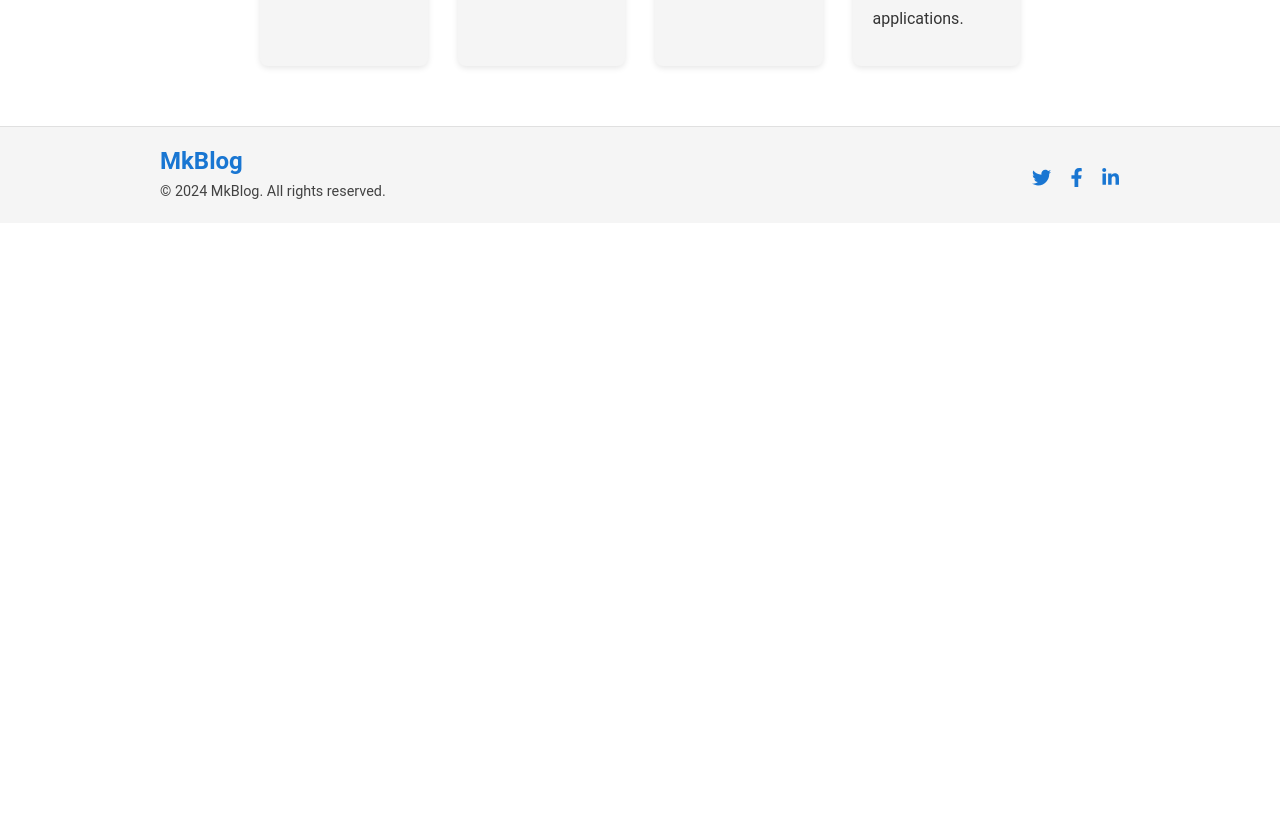
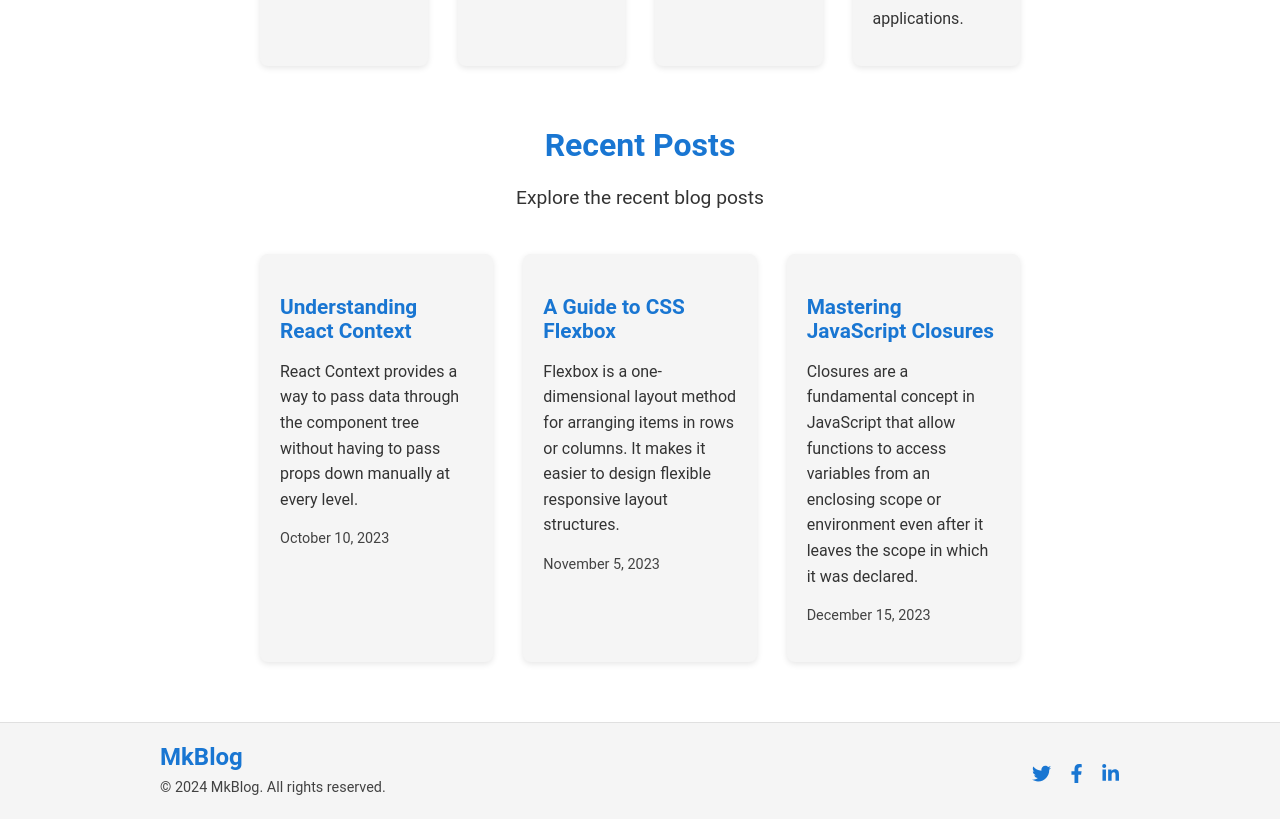
Before and after one commit to mustafatheconqueror/mkblog-app, a React (Vite) app: page / in a window 1280 px wide. Shown: the part 1103-1922 px from the top of the page. Before the commit the page ends 1326 px from the top, so only its background shows below. Built offline with nearby package versions, Linux system fonts and the light colour scheme.

Commit message:
Create Pages - v7

```diff
--- a/src/pages/Home/Home.jsx
+++ b/src/pages/Home/Home.jsx
@@ -18,6 +18,31 @@ const Home = () => {
             setMessage('Please enter a valid email address.');
         }
     };
+
+    // Sample blog data
+    const blogPosts = [
+        {
+            id: 1,
+            title: 'Understanding React Context',
+            excerpt:
+                'React Context provides a way to pass data through the component tree without having to pass props down manually at every level.',
+            date: 'October 10, 2023',
+        },
+        {
+            id: 2,
+            title: 'A Guide to CSS Flexbox',
+            excerpt:
+                'Flexbox is a one-dimensional layout method for arranging items in rows or columns. It makes it easier to design flexible responsive layout structures.',
+            date: 'November 5, 2023',
+        },
+        {
+            id: 3,
+            title: 'Mastering JavaScript Closures',
+            excerpt:
+                'Closures are a fundamental concept in JavaScript that allow functions to access variables from an enclosing scope or environment even after it leaves the scope in which it was declared.',
+            date: 'December 15, 2023',
+        },
+    ];
 
     return (
         <div className={styles.container}>
@@ -79,6 +104,21 @@ const Home = () => {
                     </div>
                 </div>
             </section>
+
+            {/* Yeni Bölüm: Recent Posts */}
+            <section className={styles.recentPostsSection}>
+                <h2 className={styles.recentPostsTitle}>Recent Posts</h2>
+                <p className={styles.recentPostsSubtitle}>Explore the recent blog posts</p>
+                <div className={styles.recentPostsGrid}>
+                    {blogPosts.map((post) => (
+                        <div key={post.id} className={styles.postCard}>
+                            <h3 className={styles.postTitle}>{post.title}</h3>
+                            <p className={styles.postExcerpt}>{post.excerpt}</p>
+                            <p className={styles.postDate}>{post.date}</p>
+                        </div>
+                    ))}
+                </div>
+            </section>
         </div>
     );
 };
--- a/src/pages/Home/Home.module.css
+++ b/src/pages/Home/Home.module.css
@@ -34,6 +34,7 @@
     margin-bottom: 20px;
     flex-wrap: wrap;
     padding: 20px;
+    background-color: var(--color-surface);
     border-radius: 8px;
     box-shadow: 0 2px 8px rgba(0, 0, 0, 0.1);
 }
@@ -134,15 +135,77 @@
     color: var(--color-text);
 }
 
+/* Yeni Bölüm: Recent Posts */
+.recentPostsSection {
+    margin-top: 60px;
+}
+
+.recentPostsTitle {
+    font-size: 2rem;
+    color: var(--color-primary);
+    margin-bottom: 10px;
+    font-weight: 700;
+}
+
+.recentPostsSubtitle {
+    font-size: 1.2rem;
+    color: var(--color-text);
+    margin-bottom: 40px;
+}
+
+.recentPostsGrid {
+    display: grid;
+    grid-template-columns: repeat(3, 1fr);
+    gap: 30px;
+}
+
+.postCard {
+    background-color: var(--color-surface);
+    padding: 20px;
+    border-radius: 8px;
+    box-shadow: 0 2px 6px rgba(0, 0, 0, 0.1);
+    transition: transform 0.3s ease, box-shadow 0.3s ease;
+    text-align: left;
+}
+
+.postCard:hover {
+    transform: translateY(-5px);
+    box-shadow: 0 4px 12px rgba(0, 0, 0, 0.2);
+}
+
+.postTitle {
+    font-size: 1.3rem;
+    color: var(--color-primary);
+    margin-bottom: 10px;
+    font-weight: 600;
+}
+
+.postExcerpt {
+    font-size: 1rem;
+    color: var(--color-text);
+    margin-bottom: 15px;
+}
+
+.postDate {
+    font-size: 0.9rem;
+    color: var(--color-secondary);
+}
+
 /* Responsive Design */
 @media (max-width: 1024px) {
     .featuresGrid {
         grid-template-columns: repeat(2, 1fr);
     }
+    .recentPostsGrid {
+        grid-template-columns: repeat(2, 1fr);
+    }
 }
 
-@media (max-width: 600px) {
+@media (max-width: 768px) {
     .featuresGrid {
+        grid-template-columns: 1fr;
+    }
+    .recentPostsGrid {
         grid-template-columns: 1fr;
     }
 
@@ -153,4 +216,24 @@
     .featuresSubtitle {
         font-size: 1rem;
     }
+
+    .recentPostsTitle {
+        font-size: 1.8rem;
+    }
+
+    .recentPostsSubtitle {
+        font-size: 1rem;
+    }
 }
+
+/* Hover ve Focus Durumları */
+.navLink:focus {
+    outline: 2px solid var(--color-primary);
+    outline-offset: 2px;
+}
+
+.themeToggle:focus,
+.hamburger:focus {
+    outline: 2px solid var(--color-primary);
+    outline-offset: 2px;
+}
```
